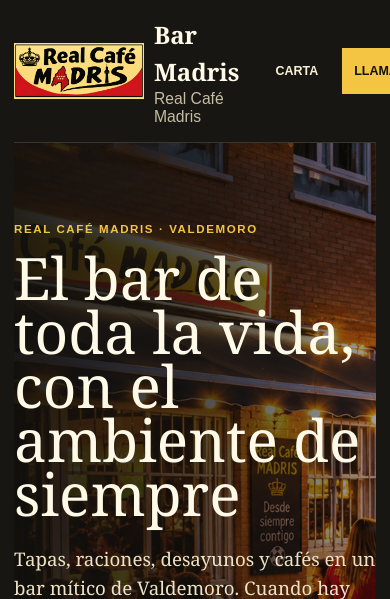
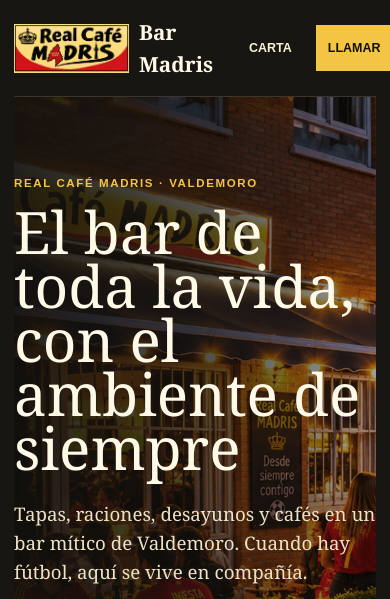
Before and after one commit to angelmaturana/bar-madris-valdemoro, a FastAPI app: page / in a window 390 px wide; the page is wider, and only the part inside the window is pictured. Shown: the top 599 px of that part. Run offline with FastAPI, Linux system fonts and the light colour scheme.

Commit message:
fix(mobile): reduce logo and header text size, hide alternate name on mobile

```diff
--- a/app/static/css/site.css
+++ b/app/static/css/site.css
@@ -128,12 +128,13 @@ h3 { margin-bottom: 10px; color: var(--white); font-size: 1.35rem; font-weight:
         gap: 10px;
     }
     .brand-logo {
-        width: 130px;
+        width: 115px;
     }
     .brand strong {
-        font-size: 1.5rem;
+        font-size: 1.3rem;
     }
     .brand small {
+        display: none;
         font: 0.98rem Arial, sans-serif;
     }
 
```
